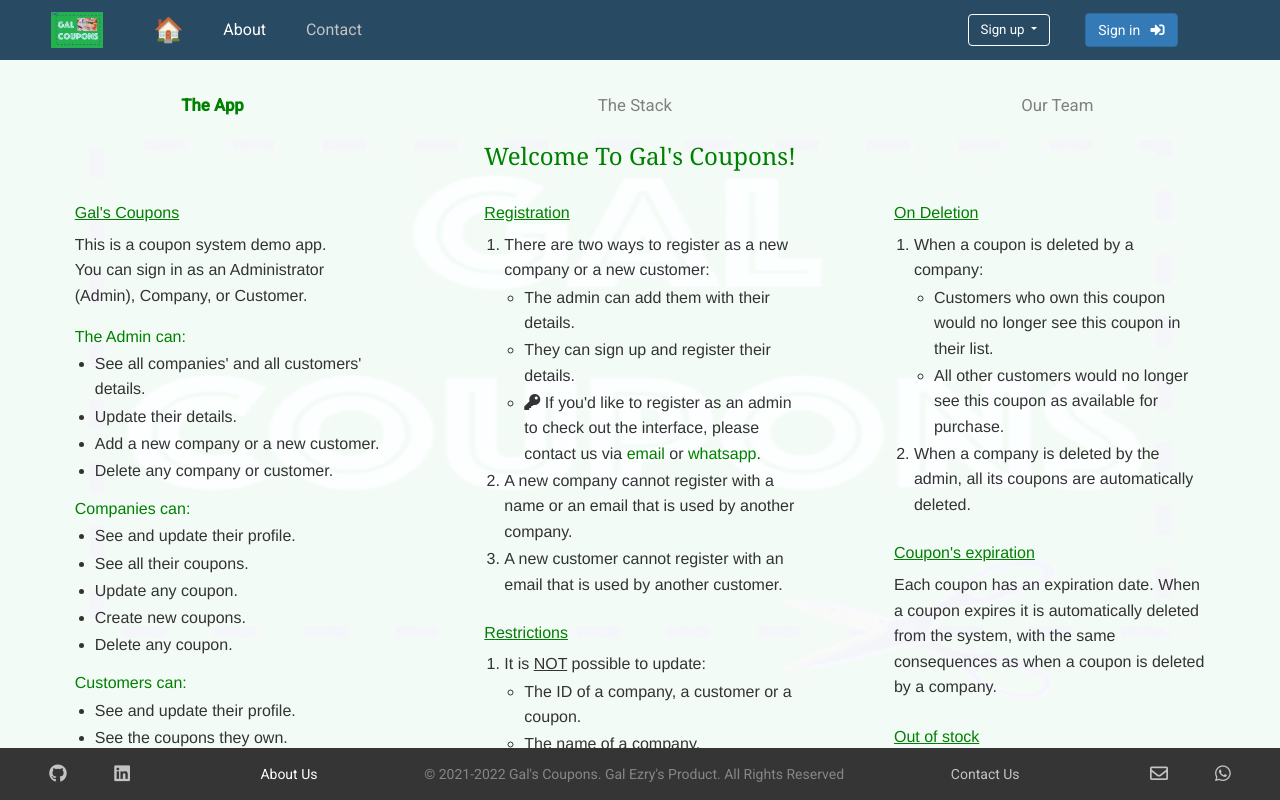
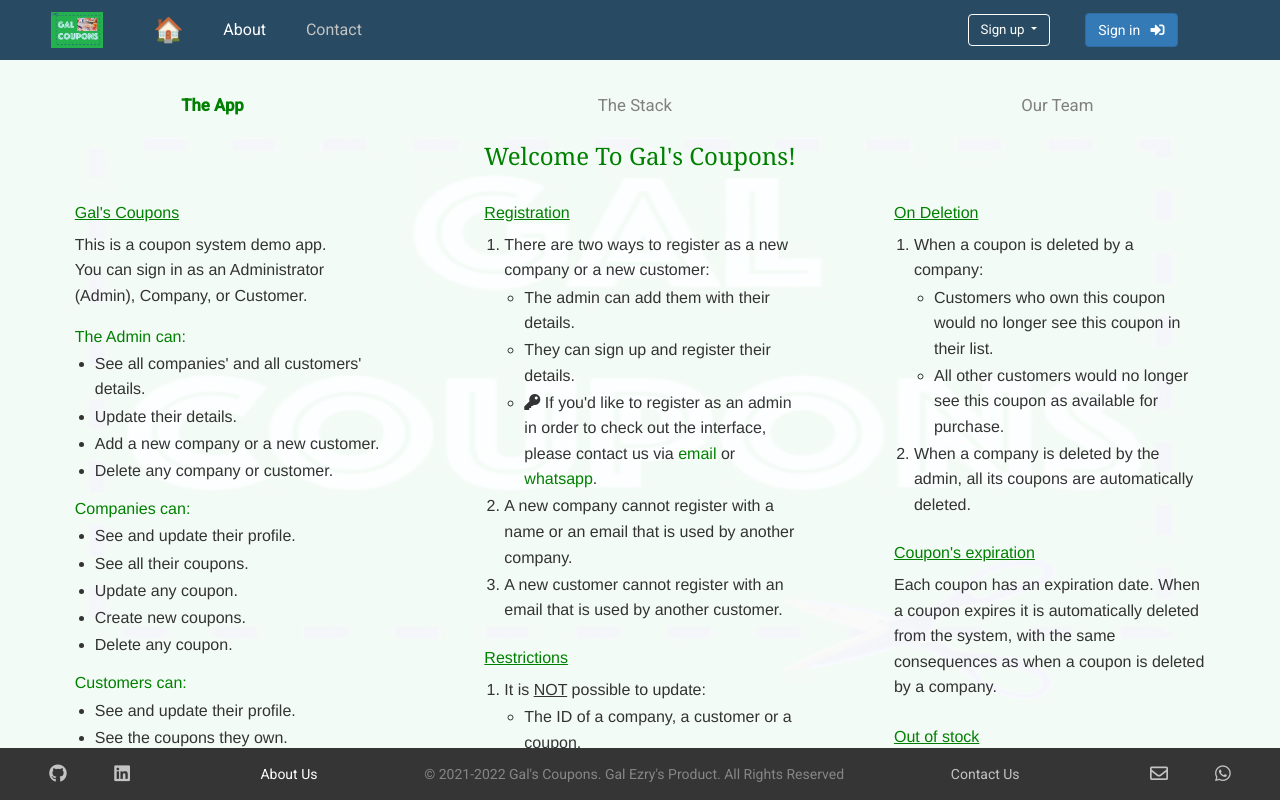
Before and after one commit to galezry/galsCouponsAngular, an Angular app: page /about in a window 1280 px wide. Built offline with nearby package versions, Linux system fonts and the light colour scheme; a web font is replaced by a local one.

Commit message:
minor improvements

```diff
--- a/src/app/components/about-app/about-app.component.html
+++ b/src/app/components/about-app/about-app.component.html
@@ -40,7 +40,7 @@
           <li>The admin can add them with their details.</li>
           <li>They can sign up and register their details.</li>
           <li><i class="fas fa-key"></i>
-            If you'd like to register as an admin to check out the interface,
+            If you'd like to register as an admin in order to check out the interface,
             please contact us via
             <a class='contact-line' href="mailto:galezry@gmail.com">email</a> or
             <a class="contact-line" href="https://wa.me/+16468792266?" target="_blank">whatsapp</a>.
--- a/src/app/components/admin/admin.component.ts
+++ b/src/app/components/admin/admin.component.ts
@@ -15,6 +15,9 @@ export class AdminComponent implements OnInit {
 
   ngOnInit(): void {
     this.title.setTitle("Admin");
+    if (this.getSelection() !== 'company' && this.getSelection() !== 'customer') {
+      this.authService.setAdminSelection('company');
+    }
   }
 
   public getSelection(): string {
```
